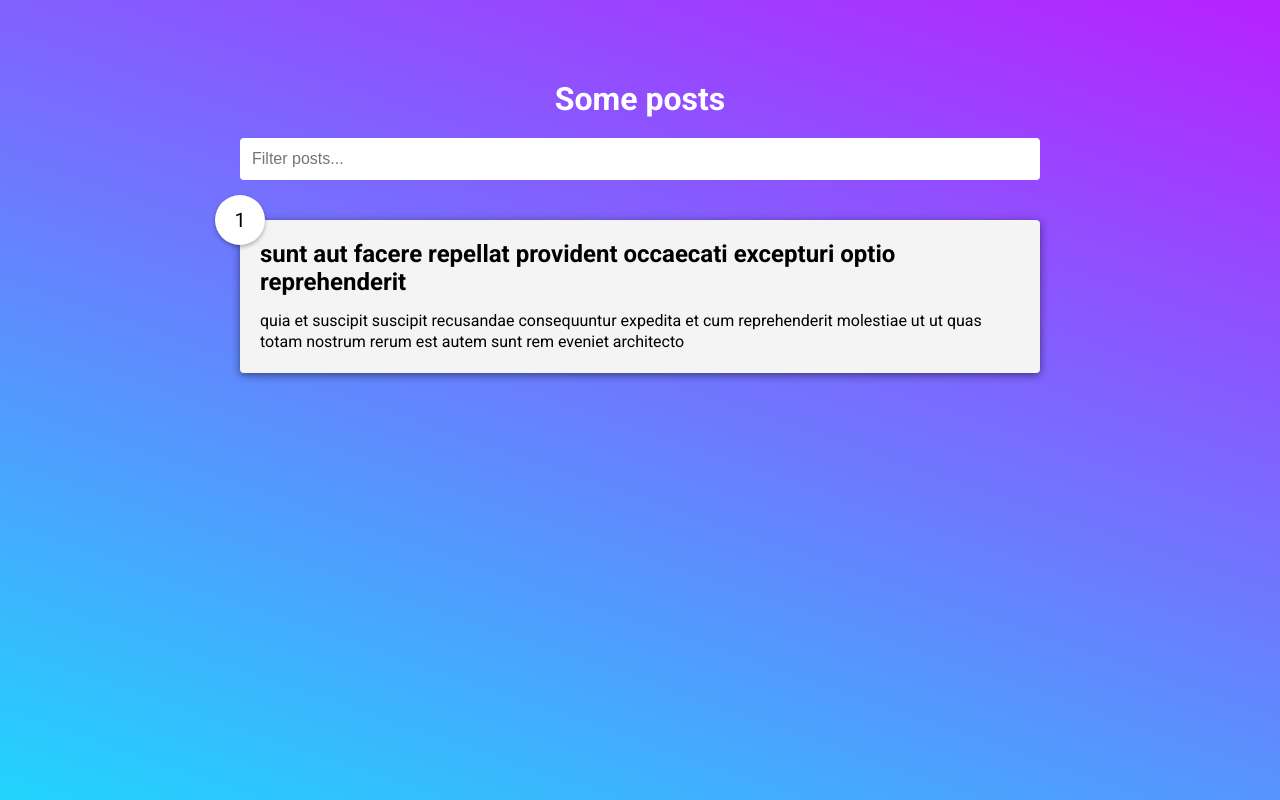
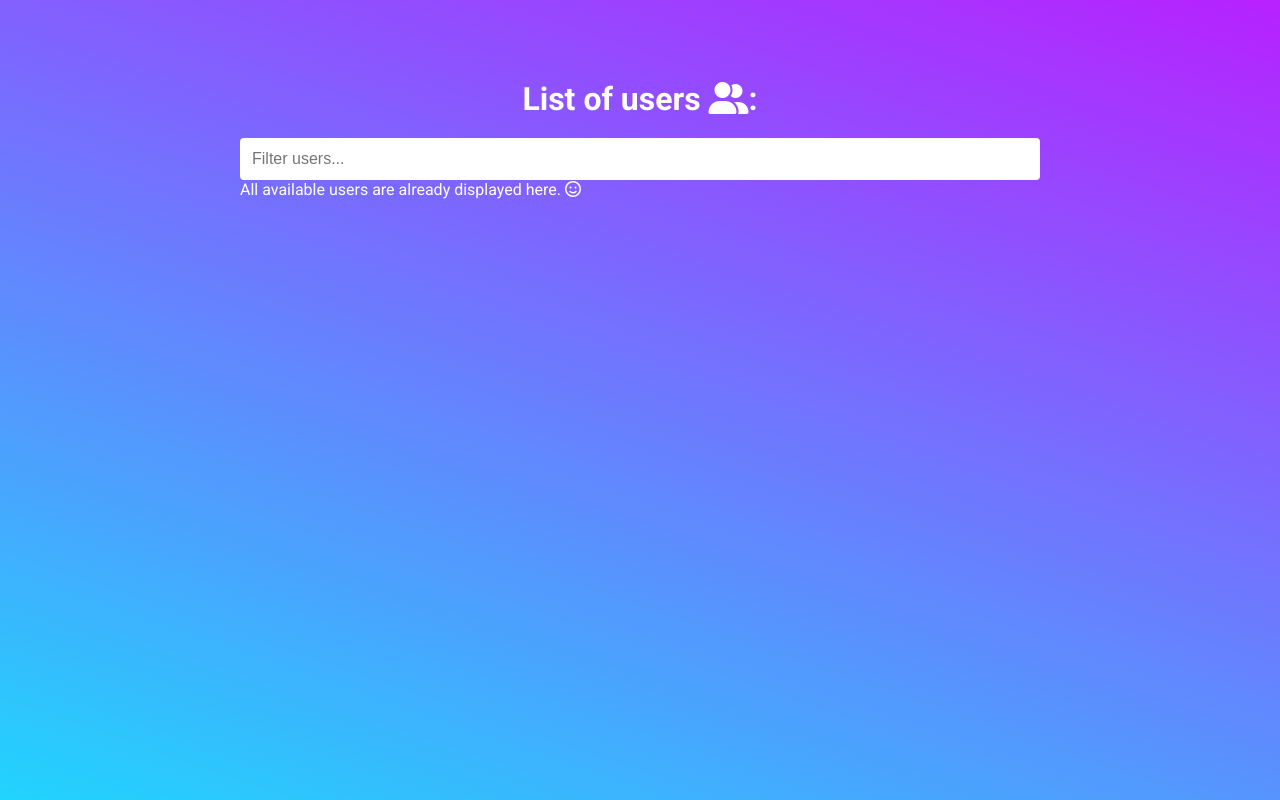
Before and after one commit to pettik/Udemy--vanillawebprojects-11, a plain HTML site: page index.html in a window 1280 px wide. Drawn offline with Linux system fonts and the light colour scheme.

Commit message:
Update index.html

```diff
--- a/index.html
+++ b/index.html
@@ -19,22 +19,13 @@
    </head>
    <body>
       <div class="container">
-         <h1>Some posts</h1>
+         <h1>List of users <i class="fa-solid fa-user-group"></i>:</h1>
          <div class="filter-container">
-            <input type="text" class="filter" id="filter" placeholder="Filter posts...">
+            <input type="text" class="filter" id="filter" placeholder="Filter users...">
          </div>
 
-         <div id="posts-container">
-            <div class="post" style="display: flex;">
-               <div class="number">1</div>
-               <div class="post-info">
-                 <h2 class="post-title">sunt aut facere repellat provident occaecati excepturi optio reprehenderit</h2>
-                 <p class="post-body">quia et suscipit
-         suscipit recusandae consequuntur expedita et cum
-         reprehenderit molestiae ut ut quas totam
-         nostrum rerum est autem sunt rem eveniet architecto</p>
-               </div>
-             </div>
+         <div id="users-container" class="users-container">
+
          </div>
 
          <div class="loader">
@@ -42,6 +33,11 @@
             <div class="circle"></div>
             <div class="circle"></div>
          </div>
+
+         <div class="final-message">
+            All available users are already displayed here.
+            <i class="fa-regular fa-face-smile"></i>
+         </div>
       </div>
       <script src="script.js"></script>
    </body>
```
